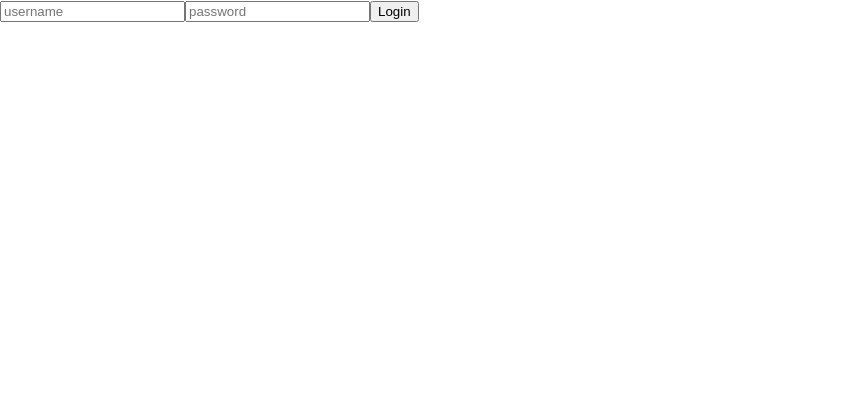
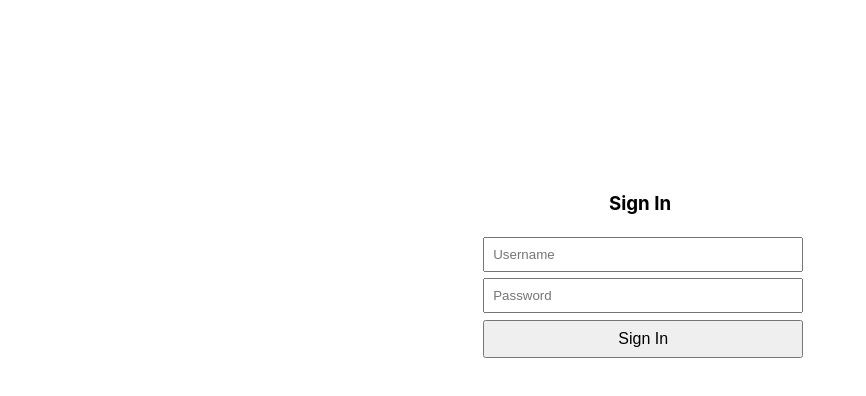
Before and after one commit to plamenkoyovchev/react-assignment, a React (Create React App) app: page / in a window 1280 px wide. Shown: the top 396 px of the page, without its empty margins (0-866 px from the left). Built offline with nearby package versions, Linux system fonts and the light colour scheme.

Commit message:
Style Login form

```diff
--- a/src/components/LoginForm.css
+++ b/src/components/LoginForm.css
@@ -0,0 +1,27 @@
+.login-form-container {
+    width: 20rem;
+    margin: 0 auto;
+    margin-top: 12rem;
+}
+
+.login-form-container h3 {
+    text-align: center;
+}
+
+.login-form input,
+.submit-btn {
+    width: 100%;
+    padding: 0.5rem;
+    margin: 0.2rem;
+}
+
+.submit-btn {
+    font-size: 1rem;
+}
+
+.submit-btn:hover,
+.submit-btn:active {
+    color: white;
+    background: black;
+    cursor: pointer;
+}
--- a/src/components/LoginForm.tsx
+++ b/src/components/LoginForm.tsx
@@ -6,7 +6,10 @@ import { login } from "../store/users/userActions";
 
 const LoginForm = () => {
   const [username, setUsername] = useState("");
+  const [usernameError, setUsernameError] = useState("");
+
   const [password, setPassword] = useState("");
+  const [passwordError, setPasswordError] = useState("");
 
   const dispatch = useDispatch();
 
@@ -27,21 +30,39 @@ const LoginForm = () => {
 
   return (
     <>
-      <form onSubmit={submitHandler}>
+      <div className="login-form-container">
+        <h3>Sign In</h3>
+        <form className="login-form" onSubmit={submitHandler}>
+          <div>
             <input
               type="text"
-          placeholder="username"
+              placeholder="Username"
               value={username}
               onChange={onUsernameChangeHandler}
             />
+            <div>
+              <label></label>
+            </div>
+          </div>
+
+          <div>
             <input
               type="password"
-          placeholder="password"
+              placeholder="Password"
               value={password}
               onChange={onPasswordChangeHandler}
             />
-        <button type="submit">Login</button>
+            <div>
+              <label></label>
+            </div>
+          </div>
+          <div>
+            <button className="submit-btn" type="submit">
+              Sign In
+            </button>
+          </div>
         </form>
+      </div>
     </>
   );
 };
```
Lines whose indentation alone changed are shown as unchanged.
